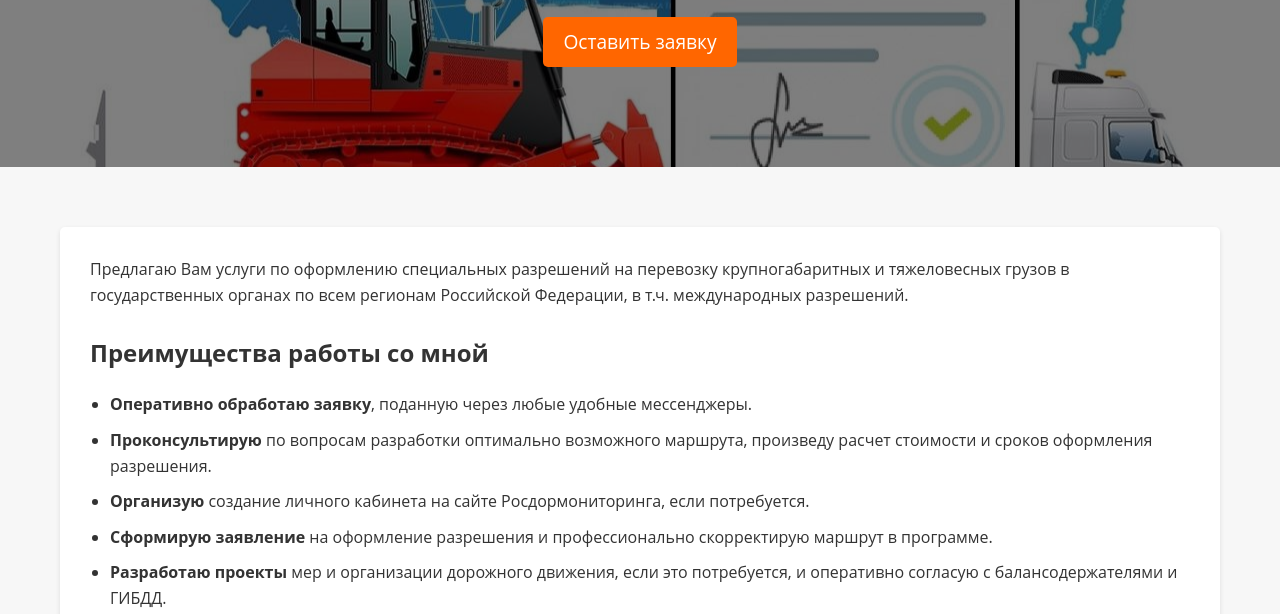
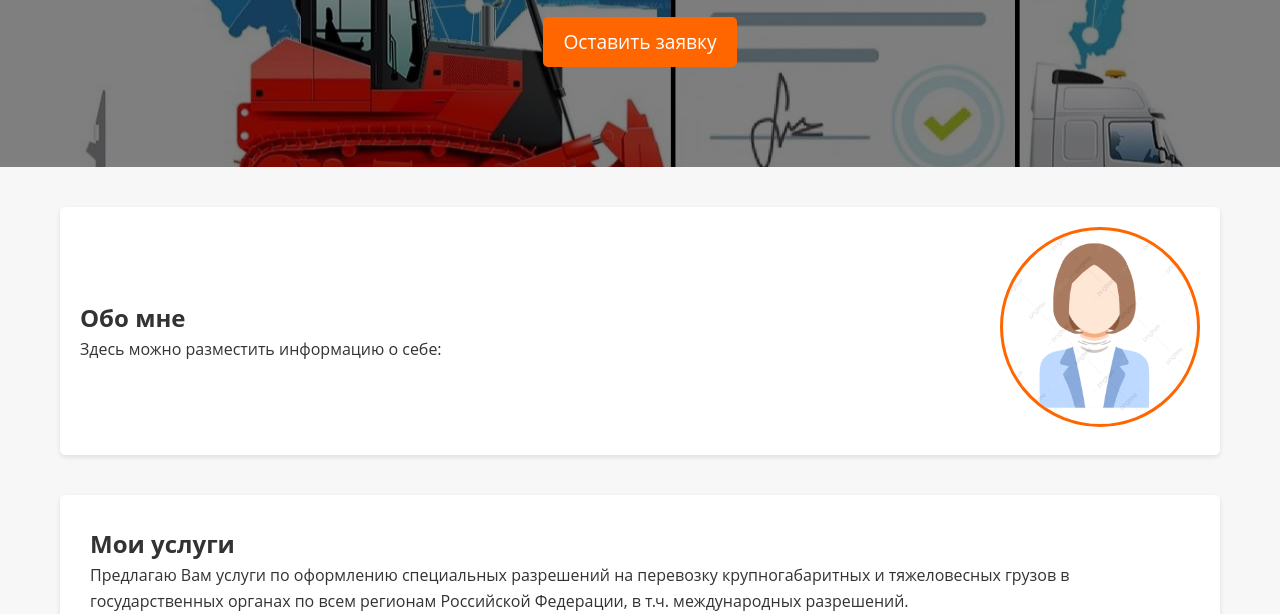
Before and after one commit to oliviesalat/LandingPage, a plain HTML site: page index.html in a window 1280 px wide. Shown: the part 338-952 px from the top of the page. Drawn offline with Linux system fonts and the light colour scheme.

Commit message:
add CV section

```diff
--- a/index.html
+++ b/index.html
@@ -26,20 +26,33 @@
 </section>
 
 <div class="container">
+    <section class="resume">
+        <div class="resume-text">
+            <h2>Обо мне</h2>
+            <p>
+                Здесь можно разместить информацию о себе:
+            </p>
+        </div>
+        <div class="resume-photo">
+            <img src="myphoto.png" alt="myphoto">
+        </div>
+    </section>
+
     <section class="offer" id="offer">
+        <h2><strong>Мои услуги</strong></h2>
         <p>Предлагаю Вам услуги по оформлению специальных разрешений на перевозку крупногабаритных и тяжеловесных грузов в государственных органах по всем регионам Российской Федерации, в т.ч. международных разрешений.</p><br>
         <h2>Преимущества работы со мной</h2>
         <ul>
             <li><strong>Оперативно обработаю заявку</strong>, поданную через любые удобные мессенджеры.</li>
-            <li><strong>Проконсультирую</strong> по вопросам разработки оптимально возможного маршрута, произведу расчет стоимости и сроков оформления разрешения.</li>
+            <li><strong>Проконсультирую</strong> по всем вопросам, связанным с разработкой оптимально-возможного маршрута, произведу расчет стоимости и сроков оформления разрешения.</li>
             <li><strong>Организую</strong> создание личного кабинета на сайте Росдормониторинга, если потребуется.</li>
             <li><strong>Сформирую заявление</strong> на оформление разрешения и профессионально скорректирую маршрут в программе.</li>
-            <li><strong>Разработаю проекты</strong> мер и организации дорожного движения, если это потребуется, и оперативно согласую с балансодержателями и ГИБДД.</li>
+            <li><strong>Разработаю</strong> принятие мер и проекты организации дорожного движения, если это потребуется, и оперативно согласую с балансодержателями и ГИБДД.</li>
             <li><strong>Предоставлю готовое разрешение</strong> в PDF формате с ссылкой на карту маршрута.</li>
         </ul>
         <p>Доверяя оформление разрешения специалисту с многолетним опытом работы в данной сфере, Вы экономите своё время и получаете готовый документ в более быстрые сроки.</p>
-        <p>Надеюсь на долгосрочное и взаимовыгодное сотрудничество с Вашей компанией.</p>
-        <p>С уважением, <br>Индивидуальный предприниматель</p>
+        <p>Надеюсь на долгосрочное и взаимовыгодное сотрудничество с Вашей компанией.</p><br>
+        <p>С уважением, <br>Индивидуальный предприниматель </p>
     </section>
 
     <section class="contact" id="contact">
--- a/style.css
+++ b/style.css
@@ -182,3 +182,36 @@ footer {
 #consultationCallLink:hover {
     background-color: #e65c00;
 }
+
+
+.resume {
+    display: flex;
+    flex-wrap: wrap;
+    align-items: center;
+    justify-content: space-between;
+    background-color: #fff;
+    padding: 20px;
+    margin: 20px 0;
+    border-radius: 5px;
+    box-shadow: 0 2px 5px rgba(0, 0, 0, 0.1);
+}
+
+
+.resume-text {
+    flex: 1;
+    margin-right: 20px;
+}
+
+
+.resume-photo {
+    flex: 0 0 200px;
+    text-align: center;
+}
+
+
+.resume-photo img {
+    max-width: 100%;
+    height: auto;
+    border-radius: 50%;
+    border: 3px solid #ff6600;
+}
```
